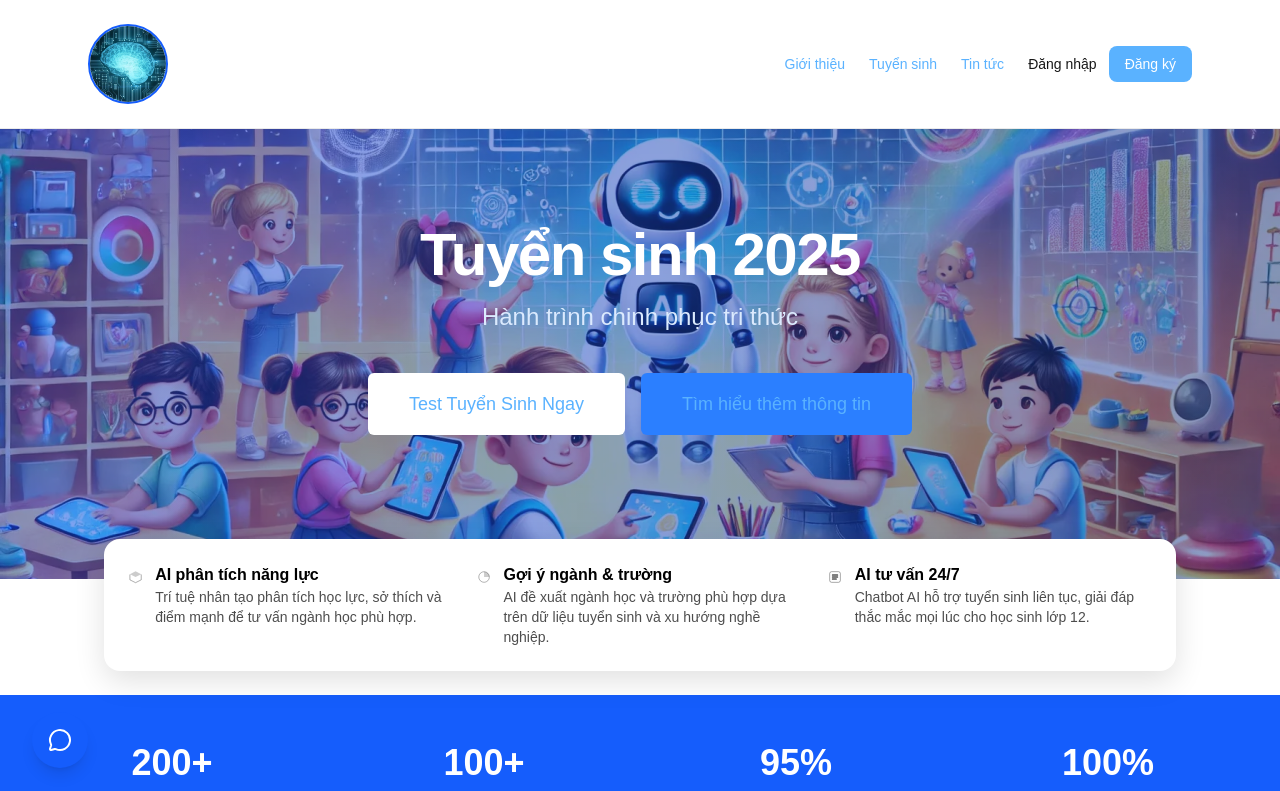
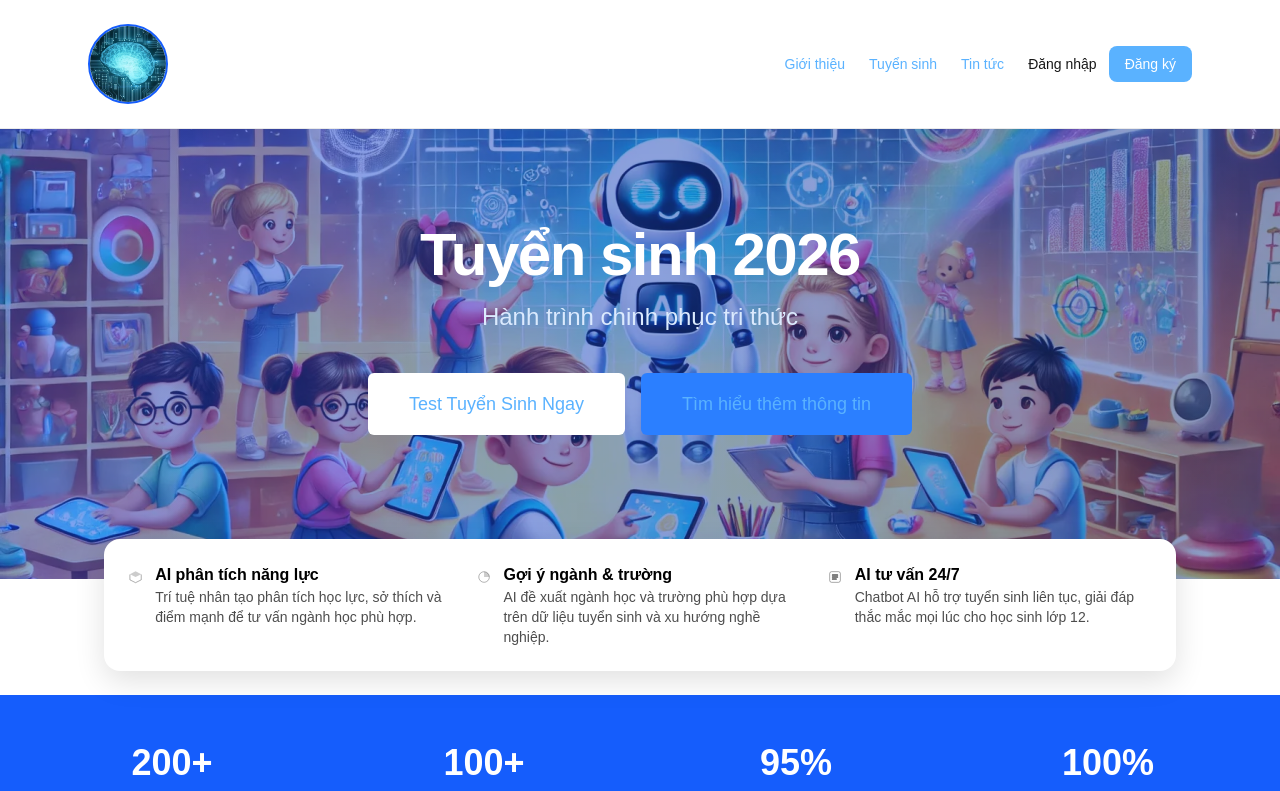
Before and after one commit to xuanxinxo/OIK-School, a Next.js app: page / in a window 1280 px wide. Shown: the top 791 px of the page. Built offline with nearby package versions, Linux system fonts and the light colour scheme.

Commit message:
update New

```diff
--- a/src/components/ChatWidget.tsx
+++ b/src/components/ChatWidget.tsx
@@ -152,7 +152,7 @@ export default function ChatWidget() {
       )}
 
       {/* Toggle Button with Bubble Effect */}
-      <button
+      {/* <button
         onClick={() => setIsOpen(!isOpen)}
         className={`
           group relative flex items-center justify-center
@@ -167,7 +167,7 @@ export default function ChatWidget() {
         ) : (
           <MessageCircle className="h-6 w-6" />
         )}
-      </button>
+      </button> */}
     </div>
   );
 }
--- a/src/components/home/HeroSection.tsx
+++ b/src/components/home/HeroSection.tsx
@@ -31,7 +31,7 @@ export default function HeroSection() {
       <div className="relative max-w-7xl mx-auto px-4 py-24 sm:px-6 lg:px-8">
         <div className="text-center">
           <h1 className="text-4xl md:text-6xl font-extrabold tracking-tight">
-            Tuyển sinh 2025
+            Tuyển sinh 2026
           </h1>
           <p className="mt-4 text-xl md:text-2xl text-blue-100 max-w-3xl mx-auto">
             Hành trình chinh phục tri thức
```
